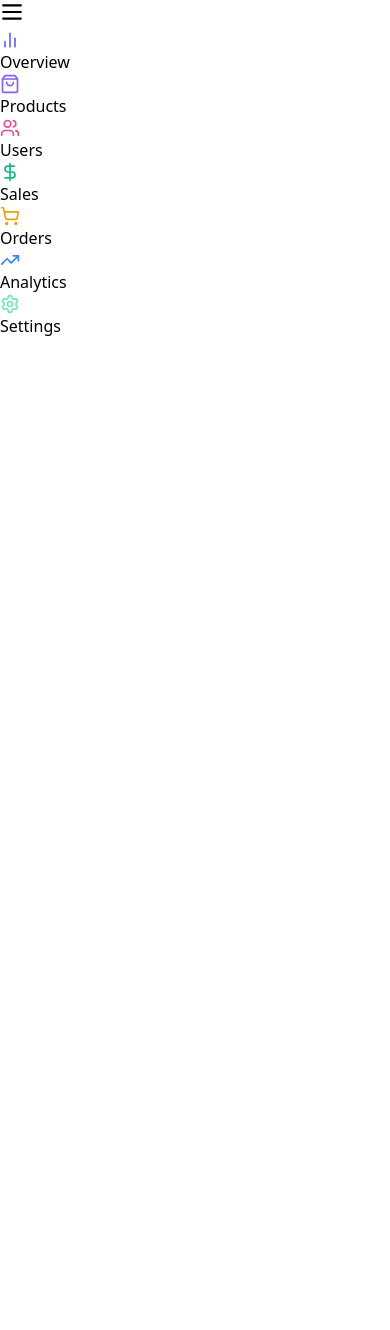
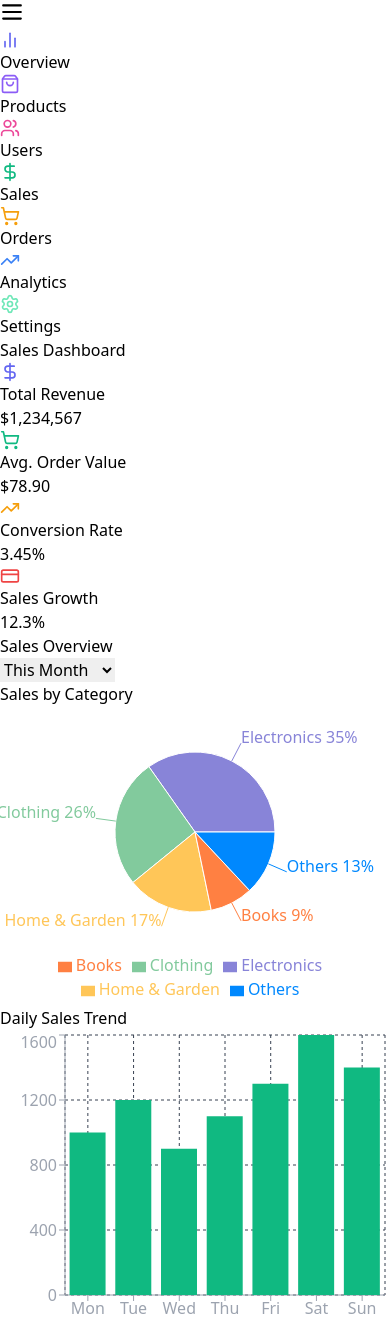
Before and after one commit to manishbisht2000/React.js_Admin_dashboard, a React (Vite) app: page /sales in a window 390 px wide. Before the commit the page ends 844 px from the top, so only its background shows below. Built offline with nearby package versions, Linux system fonts and the light colour scheme.

Commit message:
Sales page

```diff
--- a/src/App.jsx
+++ b/src/App.jsx
@@ -5,6 +5,7 @@
 
 import Sidebar from "./components/Sidebar"
 import UsersPage from "./pages/UsersPage"
+import SalesPage from "./pages/SalesPage"
 
 function App() {
 
@@ -22,6 +23,7 @@
         <Route path="/" element={<OverviewPage />} />
         <Route path="/products" element={<ProductsPage />} />
         <Route path="/users" element={<UsersPage />} />
+        <Route path="/sales" element={<SalesPage />} />
       </Routes>
     </div>
   )
--- /dev/null
+++ b/src/components/sales/DailySalesTrend.jsx
@@ -0,0 +1,44 @@
+import { motion } from "framer-motion";
+import { BarChart, Bar, XAxis, YAxis, CartesianGrid, Tooltip, ResponsiveContainer } from "recharts";
+
+const dailySalesData = [
+	{ name: "Mon", sales: 1000 },
+	{ name: "Tue", sales: 1200 },
+	{ name: "Wed", sales: 900 },
+	{ name: "Thu", sales: 1100 },
+	{ name: "Fri", sales: 1300 },
+	{ name: "Sat", sales: 1600 },
+	{ name: "Sun", sales: 1400 },
+];
+
+const DailySalesTrend = () => {
+	return (
+		<motion.div
+			className='bg-gray-800 bg-opacity-50 backdrop-blur-md shadow-lg rounded-xl p-6 border border-gray-700'
+			initial={{ opacity: 0, y: 20 }}
+			animate={{ opacity: 1, y: 0 }}
+			transition={{ delay: 0.4 }}
+		>
+			<h2 className='text-xl font-semibold text-gray-100 mb-4'>Daily Sales Trend</h2>
+
+			<div style={{ width: "100%", height: 300 }}>
+				<ResponsiveContainer>
+					<BarChart data={dailySalesData}>
+						<CartesianGrid strokeDasharray='3 3' stroke='#374151' />
+						<XAxis dataKey='name' stroke='#9CA3AF' />
+						<YAxis stroke='#9CA3AF' />
+						<Tooltip
+							contentStyle={{
+								backgroundColor: "rgba(31, 41, 55, 0.8)",
+								borderColor: "#4B5563",
+							}}
+							itemStyle={{ color: "#E5E7EB" }}
+						/>
+						<Bar dataKey='sales' fill='#10B981' />
+					</BarChart>
+				</ResponsiveContainer>
+			</div>
+		</motion.div>
+	);
+};
+export default DailySalesTrend;
--- /dev/null
+++ b/src/components/sales/SalesByCategoryChart.jsx
@@ -0,0 +1,53 @@
+import { motion } from "framer-motion";
+import { PieChart, Pie, Cell, Tooltip, Legend, ResponsiveContainer } from "recharts";
+const salesByCategory = [
+	{ name: "Electronics", value: 400 },
+	{ name: "Clothing", value: 300 },
+	{ name: "Home & Garden", value: 200 },
+	{ name: "Books", value: 100 },
+	{ name: "Others", value: 150 },
+];
+
+const COLORS = ["#8884d8", "#82ca9d", "#ffc658", "#ff8042", "#0088FE"];
+
+const SalesByCategoryChart = () => {
+	return (
+		<motion.div
+			className='bg-gray-800 bg-opacity-50 backdrop-blur-md shadow-lg rounded-xl p-6 border border-gray-700'
+			initial={{ opacity: 0, y: 20 }}
+			animate={{ opacity: 1, y: 0 }}
+			transition={{ delay: 0.3 }}
+		>
+			<h2 className='text-xl font-semibold text-gray-100 mb-4'>Sales by Category</h2>
+
+			<div style={{ width: "100%", height: 300 }}>
+				<ResponsiveContainer>
+					<PieChart>
+						<Pie
+							data={salesByCategory}
+							cx='50%'
+							cy='50%'
+							outerRadius={80}
+							fill='#8884d8'
+							dataKey='value'
+							label={({ name, percent }) => `${name} ${(percent * 100).toFixed(0)}%`}
+						>
+							{salesByCategory.map((entry, index) => (
+								<Cell key={`cell-${index}`} fill={COLORS[index % COLORS.length]} />
+							))}
+						</Pie>
+						<Tooltip
+							contentStyle={{
+								backgroundColor: "rgba(31, 41, 55, 0.8)",
+								borderColor: "#4B5563",
+							}}
+							itemStyle={{ color: "#E5E7EB" }}
+						/>
+						<Legend />
+					</PieChart>
+				</ResponsiveContainer>
+			</div>
+		</motion.div>
+	);
+};
+export default SalesByCategoryChart;
--- /dev/null
+++ b/src/components/sales/SalesOverviewChart.jsx
@@ -0,0 +1,59 @@
+import { motion } from "framer-motion";
+import { AreaChart, Area, XAxis, YAxis, CartesianGrid, Tooltip, ResponsiveContainer } from "recharts";
+import { useState } from "react";
+
+const monthlySalesData = [
+	{ month: "Jan", sales: 4000 },
+	{ month: "Feb", sales: 3000 },
+	{ month: "Mar", sales: 5000 },
+	{ month: "Apr", sales: 4500 },
+	{ month: "May", sales: 6000 },
+	{ month: "Jun", sales: 5500 },
+	{ month: "Jul", sales: 7000 },
+];
+
+const SalesOverviewChart = () => {
+	const [selectedTimeRange, setSelectedTimeRange] = useState("This Month");
+
+	return (
+		<motion.div
+			className='bg-gray-800 bg-opacity-50 backdrop-blur-md shadow-lg rounded-xl p-6 border border-gray-700 mb-8'
+			initial={{ opacity: 0, y: 20 }}
+			animate={{ opacity: 1, y: 0 }}
+			transition={{ delay: 0.2 }}
+		>
+			<div className='flex items-center justify-between mb-6'>
+				<h2 className='text-xl font-semibold text-gray-100'>Sales Overview</h2>
+
+				<select
+					className='bg-gray-700 text-white rounded-md px-3 py-1 focus:outline-none focus:ring-2
+          focus:ring-blue-500
+          '
+					value={selectedTimeRange}
+					onChange={(e) => setSelectedTimeRange(e.target.value)}
+				>
+					<option>This Week</option>
+					<option>This Month</option>
+					<option>This Quarter</option>
+					<option>This Year</option>
+				</select>
+			</div>
+
+			<div className='w-full h-80'>
+				<ResponsiveContainer>
+					<AreaChart data={monthlySalesData}>
+						<CartesianGrid strokeDasharray='3 3' stroke='#374151' />
+						<XAxis dataKey='month' stroke='#9CA3AF' />
+						<YAxis stroke='#9CA3AF' />
+						<Tooltip
+							contentStyle={{ backgroundColor: "rgba(31, 41, 55, 0.8)", borderColor: "#4B5563" }}
+							itemStyle={{ color: "#E5E7EB" }}
+						/>
+						<Area type='monotone' dataKey='sales' stroke='#8B5CF6' fill='#8B5CF6' fillOpacity={0.3} />
+					</AreaChart>
+				</ResponsiveContainer>
+			</div>
+		</motion.div>
+	);
+};
+export default SalesOverviewChart;
--- /dev/null
+++ b/src/pages/SalesPage.jsx
@@ -0,0 +1,56 @@
+import { motion } from "framer-motion";
+
+import Header from "../components/common/Header";
+import StatCard from "../components/common/StatCard";
+import { CreditCard, DollarSign, ShoppingCart, TrendingUp } from "lucide-react";
+import SalesOverviewChart from "../components/sales/SalesOverviewChart";
+import SalesByCategoryChart from "../components/sales/SalesByCategoryChart";
+import DailySalesTrend from "../components/sales/DailySalesTrend";
+
+const salesStats = {
+	totalRevenue: "$1,234,567",
+	averageOrderValue: "$78.90",
+	conversionRate: "3.45%",
+	salesGrowth: "12.3%",
+};
+
+const SalesPage = () => {
+	return (
+		<div className='flex-1 overflow-auto relative z-10'>
+			<Header title='Sales Dashboard' />
+
+			<main className='max-w-7xl mx-auto py-6 px-4 lg:px-8'>
+				{/* SALES STATS */}
+				<motion.div
+					className='grid grid-cols-1 gap-5 sm:grid-cols-2 lg:grid-cols-4 mb-8'
+					initial={{ opacity: 0, y: 20 }}
+					animate={{ opacity: 1, y: 0 }}
+					transition={{ duration: 1 }}
+				>
+					<StatCard name='Total Revenue' icon={DollarSign} value={salesStats.totalRevenue} color='#6366F1' />
+					<StatCard
+						name='Avg. Order Value'
+						icon={ShoppingCart}
+						value={salesStats.averageOrderValue}
+						color='#10B981'
+					/>
+					<StatCard
+						name='Conversion Rate'
+						icon={TrendingUp}
+						value={salesStats.conversionRate}
+						color='#F59E0B'
+					/>
+					<StatCard name='Sales Growth' icon={CreditCard} value={salesStats.salesGrowth} color='#EF4444' />
+				</motion.div>
+
+				<SalesOverviewChart />
+
+				<div className='grid grid-cols-1 lg:grid-cols-2 gap-8 mb-8'>
+					<SalesByCategoryChart />
+					<DailySalesTrend />
+				</div>
+			</main>
+		</div>
+	);
+};
+export default SalesPage;
```
